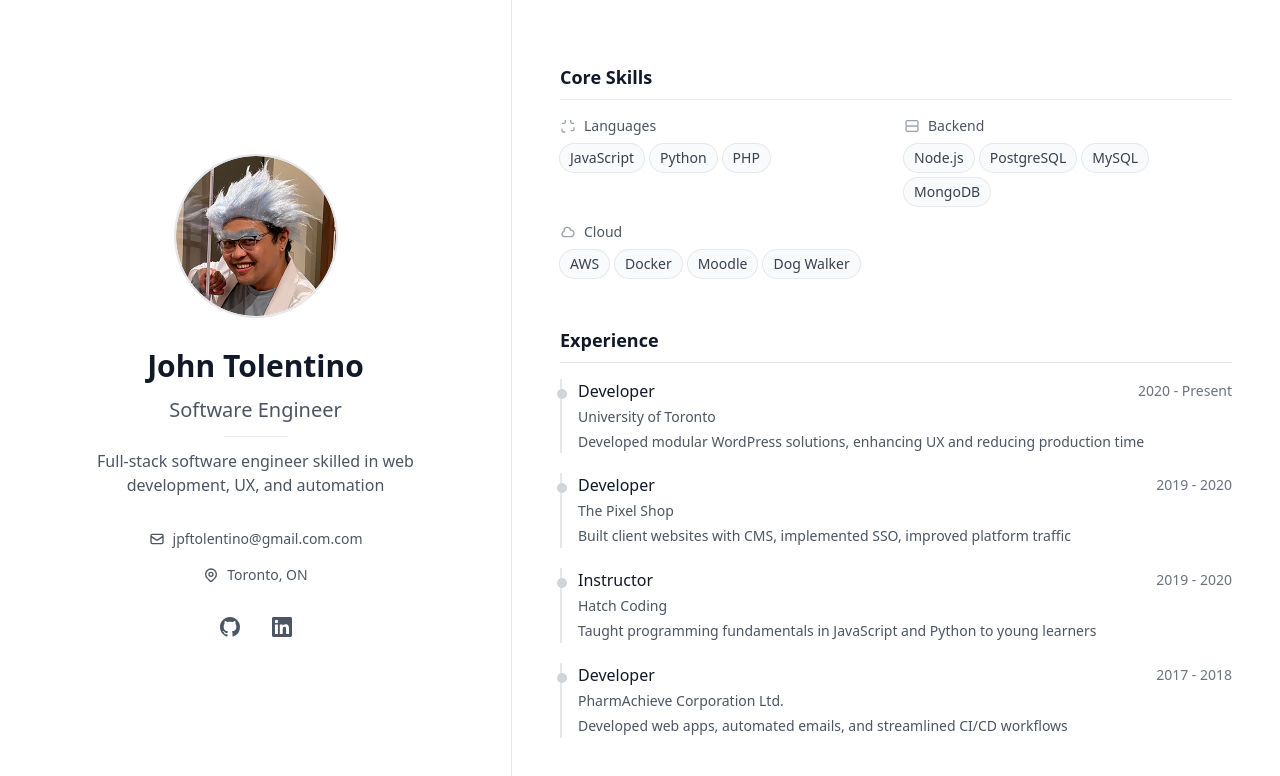
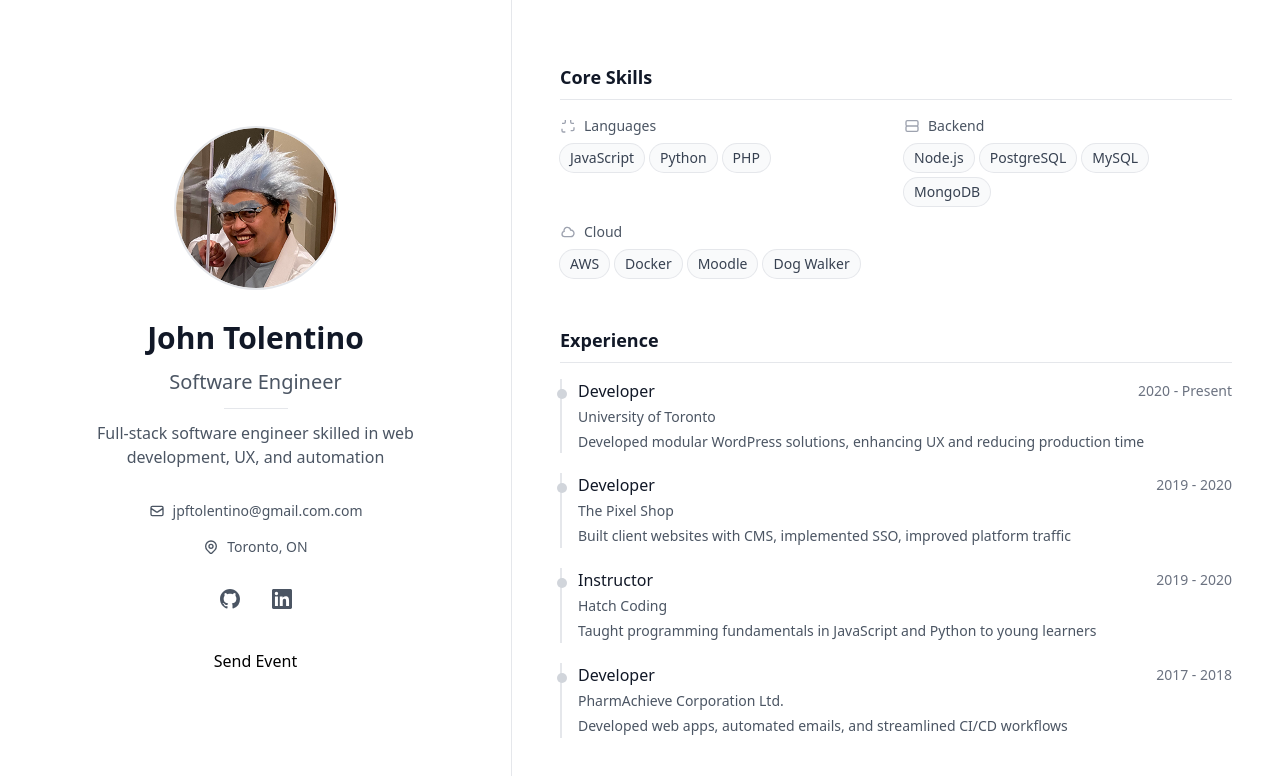
Before and after one commit to jpftolentino/jpftolentino-portfolio-v2, a Next.js app: page / in a window 1280 px wide. Shown: the top 776 px of the page. Built offline with nearby package versions, Linux system fonts and the light colour scheme.

Commit message:
Adding google tag manager

```diff
--- a/app/components/ProfileSection.tsx
+++ b/app/components/ProfileSection.tsx
@@ -1,4 +1,5 @@
 import Image from 'next/image';
+import { sendGTMEvent } from '@next/third-parties/google';
 
 const ProfileSection = () => {
 	return (
@@ -61,6 +62,14 @@
 							</svg>
 						</a>
 					</div>
+
+				</div>
+				<div>
+					<button
+						onClick={() => sendGTMEvent({ event: 'buttonClicked', value: 'xyz' })}
+					>
+						Send Event
+					</button>
 				</div>
 			</div>
 		</div>
--- a/app/layout.tsx
+++ b/app/layout.tsx
@@ -1,6 +1,7 @@
 import type { Metadata } from 'next';
 import { Geist, Geist_Mono } from 'next/font/google';
 import './globals.css';
+import { GoogleTagManager } from '@next/third-parties/google';
 
 const geistSans = Geist({
 	variable: '--font-geist-sans',
@@ -78,6 +79,7 @@
 }>) {
 	return (
 		<html lang="en">
+			<GoogleTagManager gtmId="GTM-MP9KJGQM" />
 			<body className={`${geistSans.variable} ${geistMono.variable} antialiased`}>{children}</body>
 		</html>
 	);
--- a/app/page.tsx
+++ b/app/page.tsx
@@ -1,6 +1,8 @@
+'use client'
 import ProfileSection from './components/ProfileSection';
 import SkillsSection from './components/SkillsSection';
 import ExperienceSection from './components/ExperienceSection';
+
 
 export default function MinimalistPortfolio() {
 	return (
@@ -24,6 +26,7 @@
 					</div>
 				</div>
 			</div>
+
 		</main>
 	);
 }
```
Also changed, not shown: package.json (+8 -7 lines), 1 other file (tests, documents, lock files or other folders).
